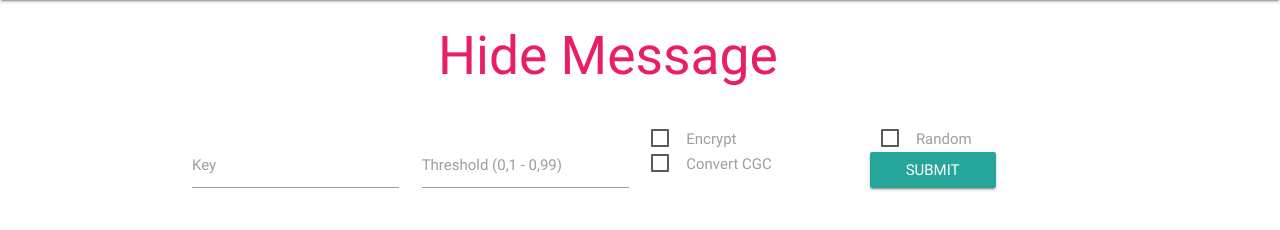
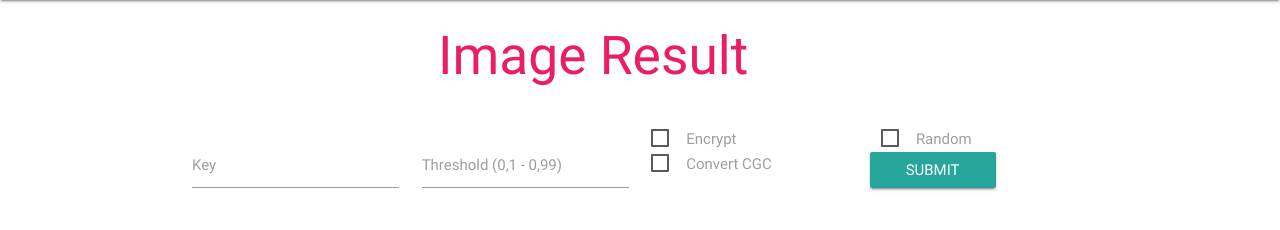
Before and after one commit to anwarramadha/BPCS, a Django app: template kripto_django_project/templates/result_new.html in a window 1280 px wide. Shown: the part 64-294 px from the top of the page. Run offline with Django 3.2, Linux system fonts and the light colour scheme; the template is opened without the code that fills it, so the values that code supplies are empty; some libraries are stand-ins or nearby versions.

Commit message:
rapiin dikit

```diff
--- a/kripto_django_project/templates/result_new.html
+++ b/kripto_django_project/templates/result_new.html
@@ -24,7 +24,7 @@
 	  </nav>
 	  <div class="row">
 	  	<div class="col s6 offset-s4">
-	  		<h2 class="pink-text">Hide Message</h2>
+	  		<h2 class="pink-text">Image Result</h2>
 	  	</div>
 	  </div>
       <div class="container">
```
